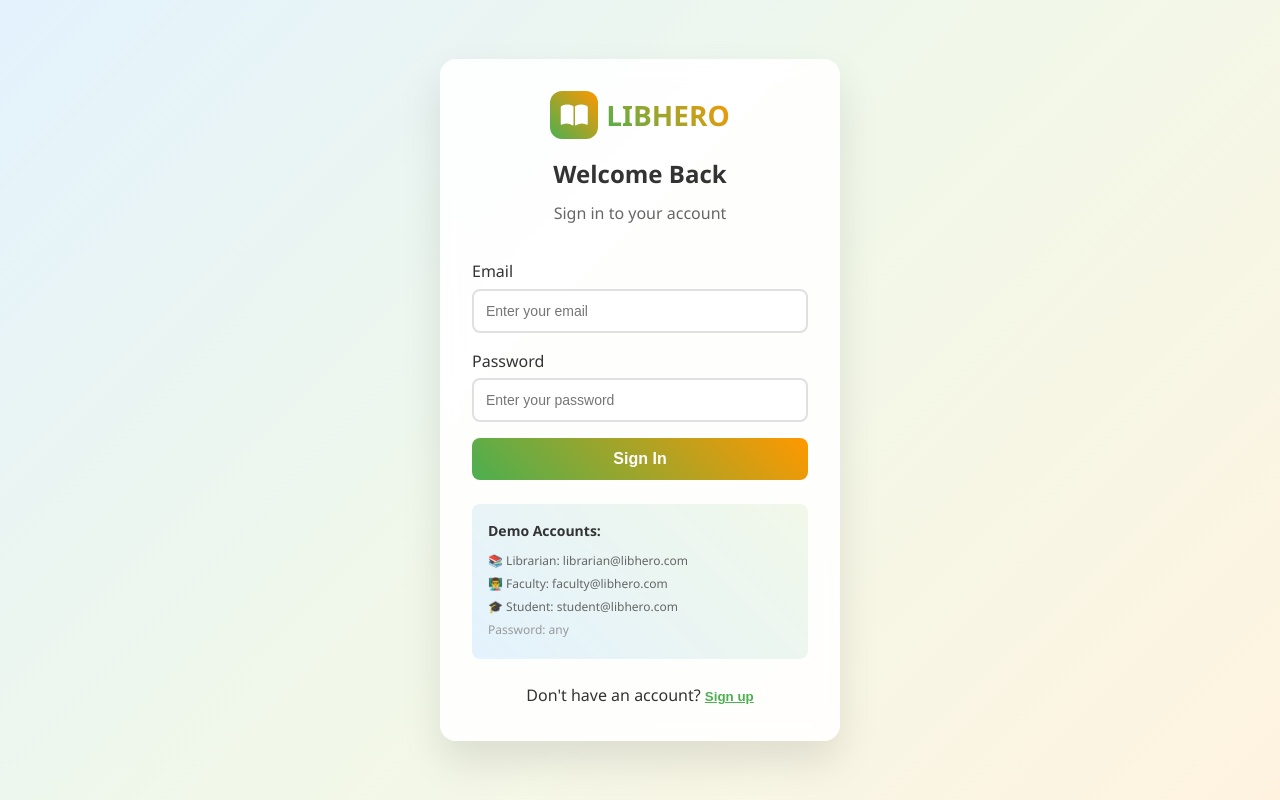
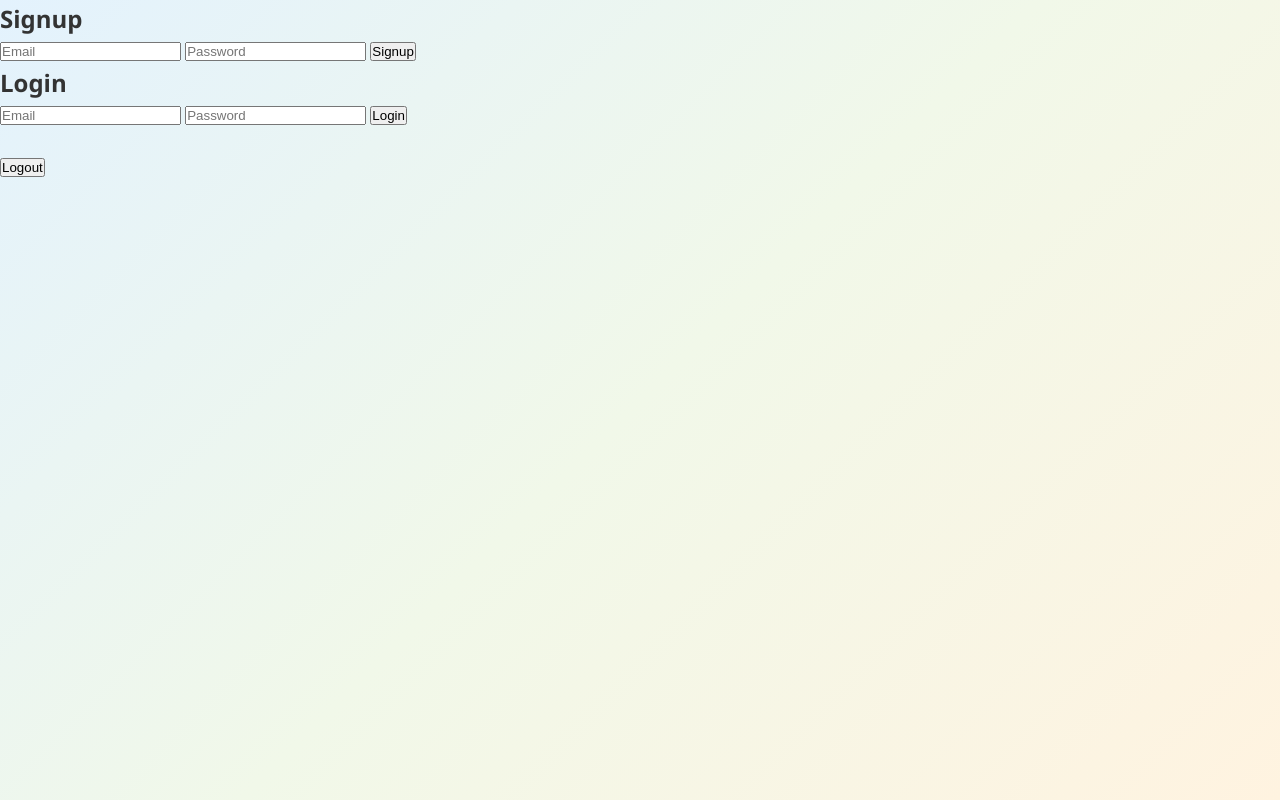
Before and after one commit to shubhamrajdelhiwale/LIBHERO, a plain HTML site: page index.html in a window 1280 px wide. Drawn offline with Linux system fonts and the light colour scheme.

Commit message:
Update index.html

```diff
--- a/index.html
+++ b/index.html
@@ -46,48 +46,28 @@
         </nav>
 
         <!-- Login Page -->
-        <div id="loginPage" class="auth-page">
-            <div class="auth-card">
-                <div class="auth-header">
-                    <div class="logo-section">
-                        <div class="logo">
-                            <i class="fas fa-book-open"></i>
-                        </div>
-                        <h1>LIBHERO</h1>
-                    </div>
-                    <h2>Welcome Back</h2>
-                    <p>Sign in to your account</p>
-                </div>
+<head>
+  <title>Login/Signup</title>
+  <script src="https://www.gstatic.com/firebasejs/9.22.2/firebase-app-compat.js"></script>
+  <script src="https://www.gstatic.com/firebasejs/9.22.2/firebase-auth-compat.js"></script>
+  <script defer src="auth.js"></script>
+</head>
+<body>
+  <h2>Signup</h2>
+  <input type="email" id="signupEmail" placeholder="Email">
+  <input type="password" id="signupPassword" placeholder="Password">
+  <button onclick="signup()">Signup</button>
 
-                <form id="loginForm" class="auth-form">
-                    <div class="form-group">
-                        <label for="loginEmail">Email</label>
-                        <input type="email" id="loginEmail" placeholder="Enter your email" required>
-                    </div>
-                    <div class="form-group">
-                        <label for="loginPassword">Password</label>
-                        <input type="password" id="loginPassword" placeholder="Enter your password" required>
-                    </div>
-                    <button type="submit" class="auth-btn">
-                        <span id="loginBtnText">Sign In</span>
-                    </button>
-                </form>
+  <h2>Login</h2>
+  <input type="email" id="loginEmail" placeholder="Email">
+  <input type="password" id="loginPassword" placeholder="Password">
+  <button onclick="login()">Login</button>
 
-                <div class="demo-accounts">
-                    <h3>Demo Accounts:</h3>
-                    <div class="demo-list">
-                        <p>📚 Librarian: librarian@libhero.com</p>
-                        <p>👨‍🏫 Faculty: faculty@libhero.com</p>
-                        <p>🎓 Student: student@libhero.com</p>
-                        <p class="demo-note">Password: any</p>
-                    </div>
-                </div>
+  <br><br>
+  <button onclick="logout()">Logout</button>
 
-                <div class="auth-switch">
-                    <p>Don't have an account? <button onclick="showSignup()" class="switch-btn">Sign up</button></p>
-                </div>
-            </div>
-        </div>
+  <p id="status"></p>
+</body>
 
         <!-- Signup Page -->
         <div id="signupPage" class="auth-page hidden">
```
